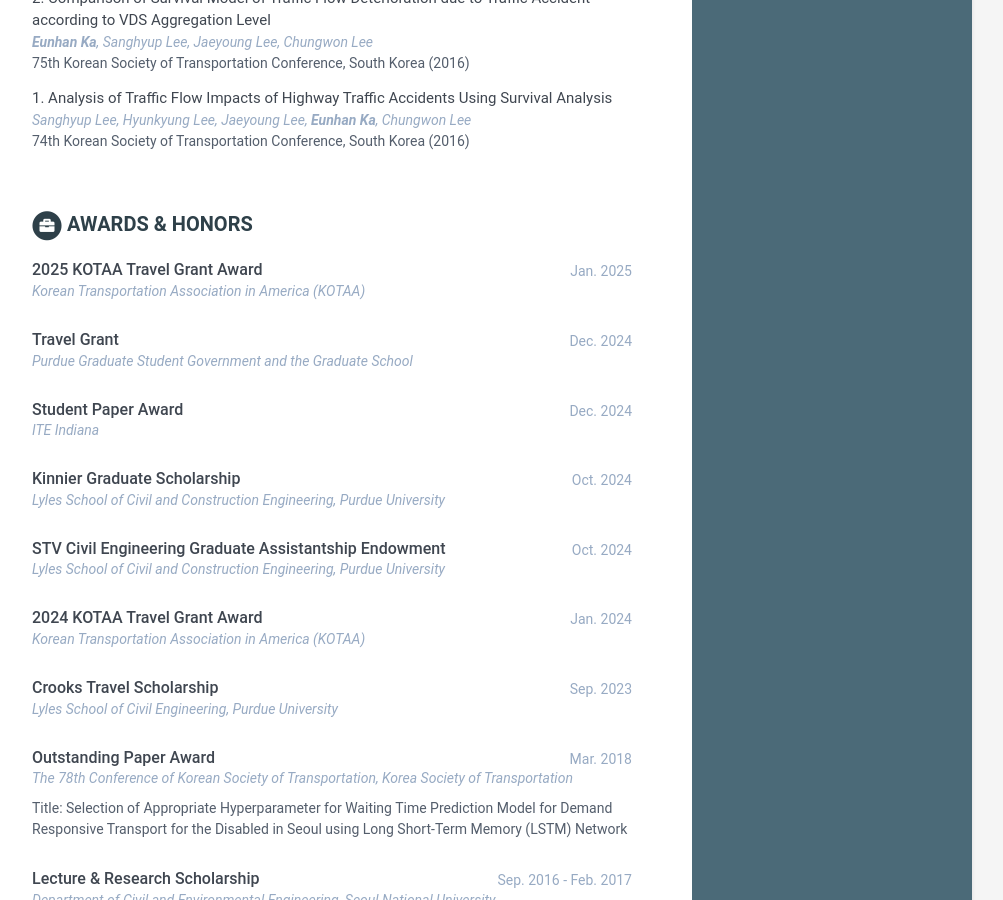
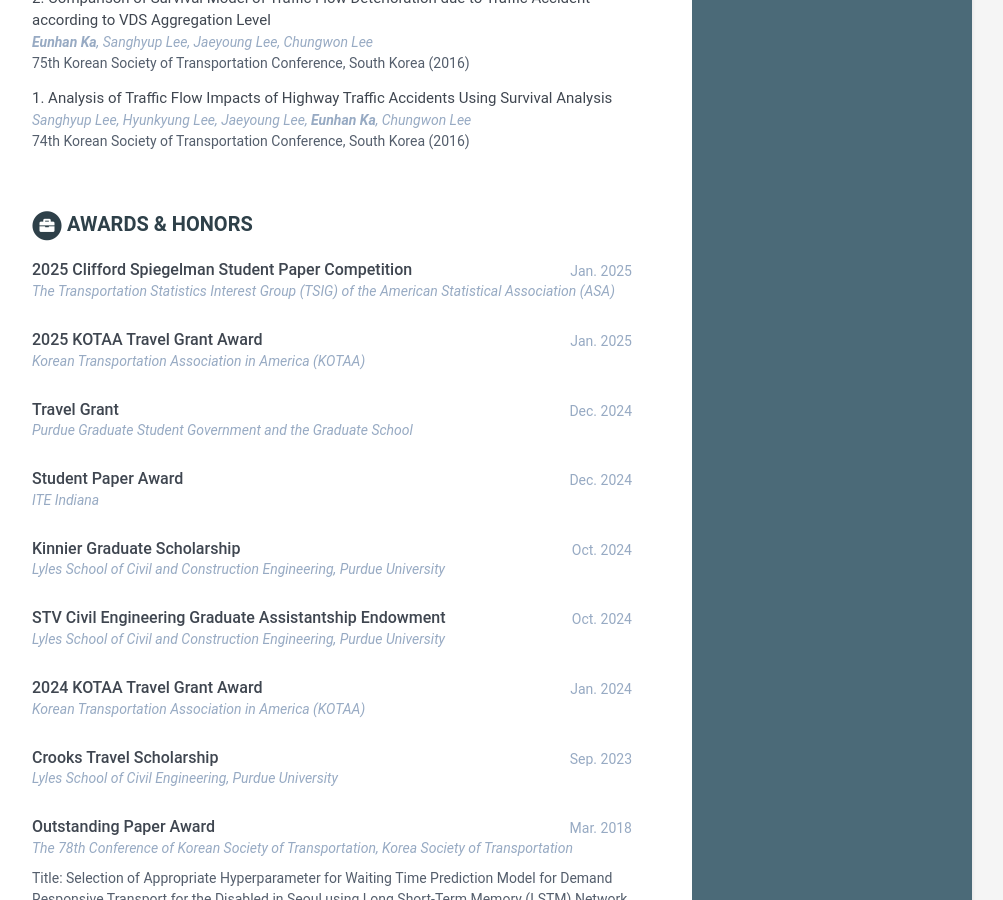
Before and after one commit to eunhanka/eunhanka.github.io, a Jekyll site: the page built from index.html, in a window 1280 px wide and 900 px high, scrolled down 5521 px. Shown: the whole window, without its empty margins (168-1171 px from the left). Built offline with Jekyll 4.4.1, drawn with Linux system fonts in a browser that asks for light colours.

Commit message:
Update data.yml

```diff
--- a/_data/data.yml
+++ b/_data/data.yml
@@ -228,6 +228,10 @@
 
 
 awards:
+    - role: 2025 Clifford Spiegelman Student Paper Competition
+      time: Jan. 2025
+      company: <i>The Transportation Statistics Interest Group (TSIG) of the American Statistical Association (ASA)</i>
+      details: |
 
     - role: 2025 KOTAA Travel Grant Award
       time: Jan. 2025
```
